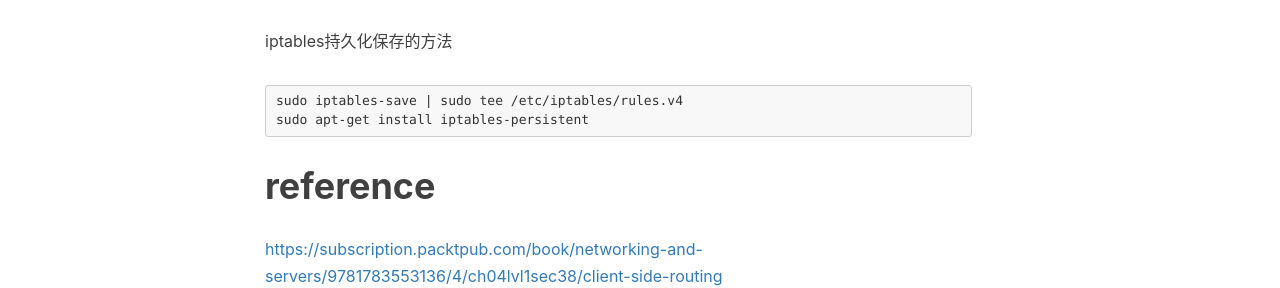
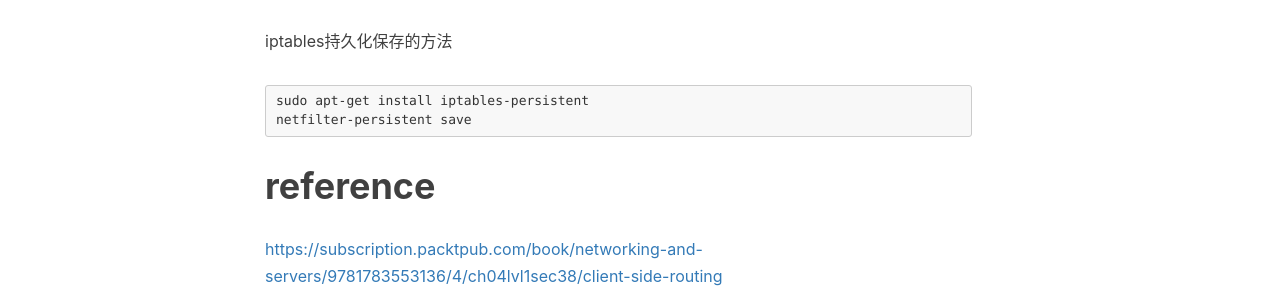
Before and after one commit to zh616110538/zh616110538.github.io, a Jekyll site: the page built from _posts/2023-02-24-openvpn的客户端路由方法.markdown, in a window 1280 px wide. Shown: the part 1245-1533 px from the top of the page. Built offline with Jekyll 4.4.1, drawn with Linux system fonts in a browser that asks for light colours; nearby versions of some CDN libraries; comment, search, counter and statistics services are not loaded.

Commit message:
update iptables persistent command

```diff
--- a/_posts/2023-02-24-openvpn的客户端路由方法.markdown
+++ b/_posts/2023-02-24-openvpn的客户端路由方法.markdown
@@ -38,8 +38,8 @@ client所处的内网环境ip为`10.111.0.0/24`，client的openvpn ip为`192.168
 
 iptables持久化保存的方法
 
-    sudo iptables-save | sudo tee /etc/iptables/rules.v4
     sudo apt-get install iptables-persistent
+    netfilter-persistent save
 
 
 # reference #
```
